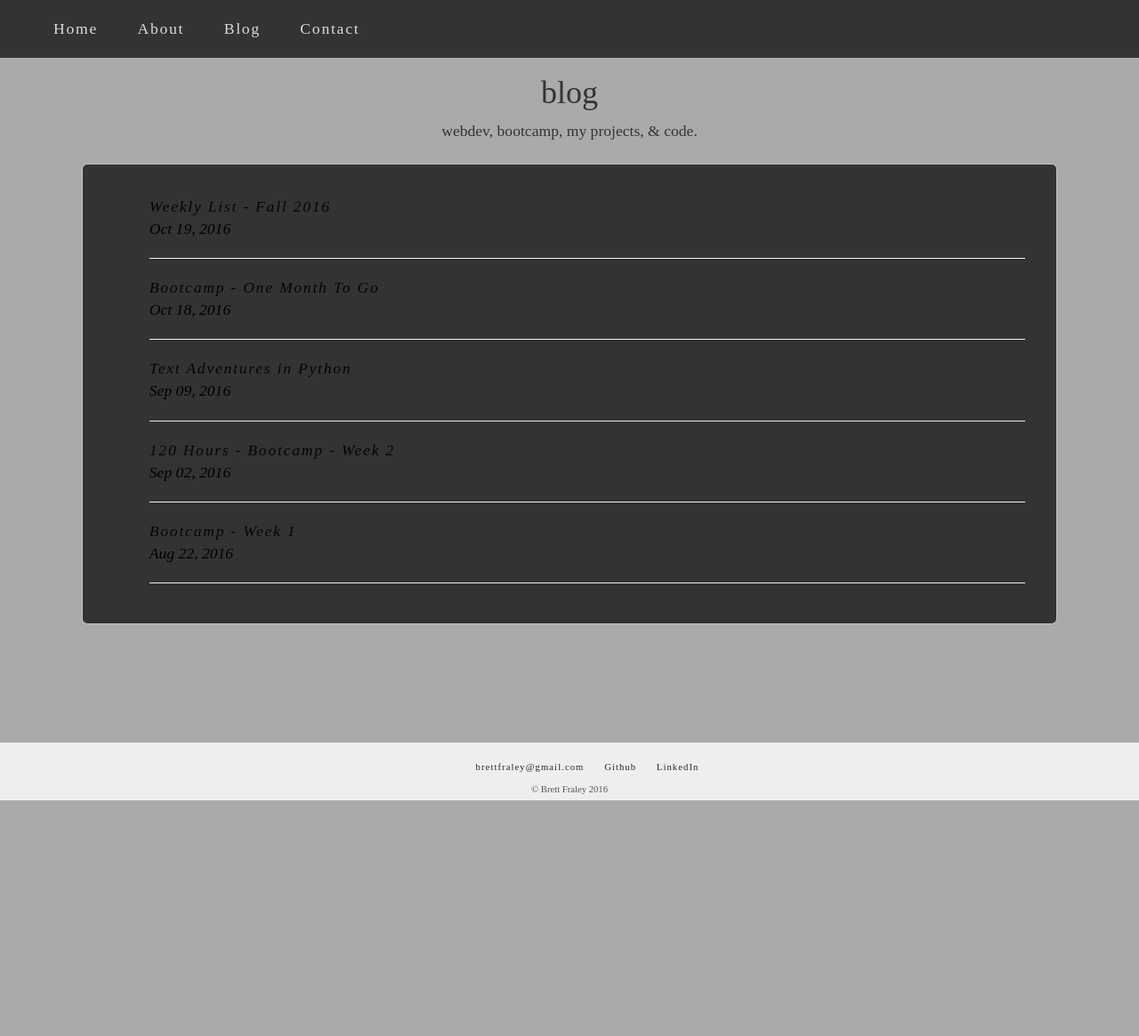
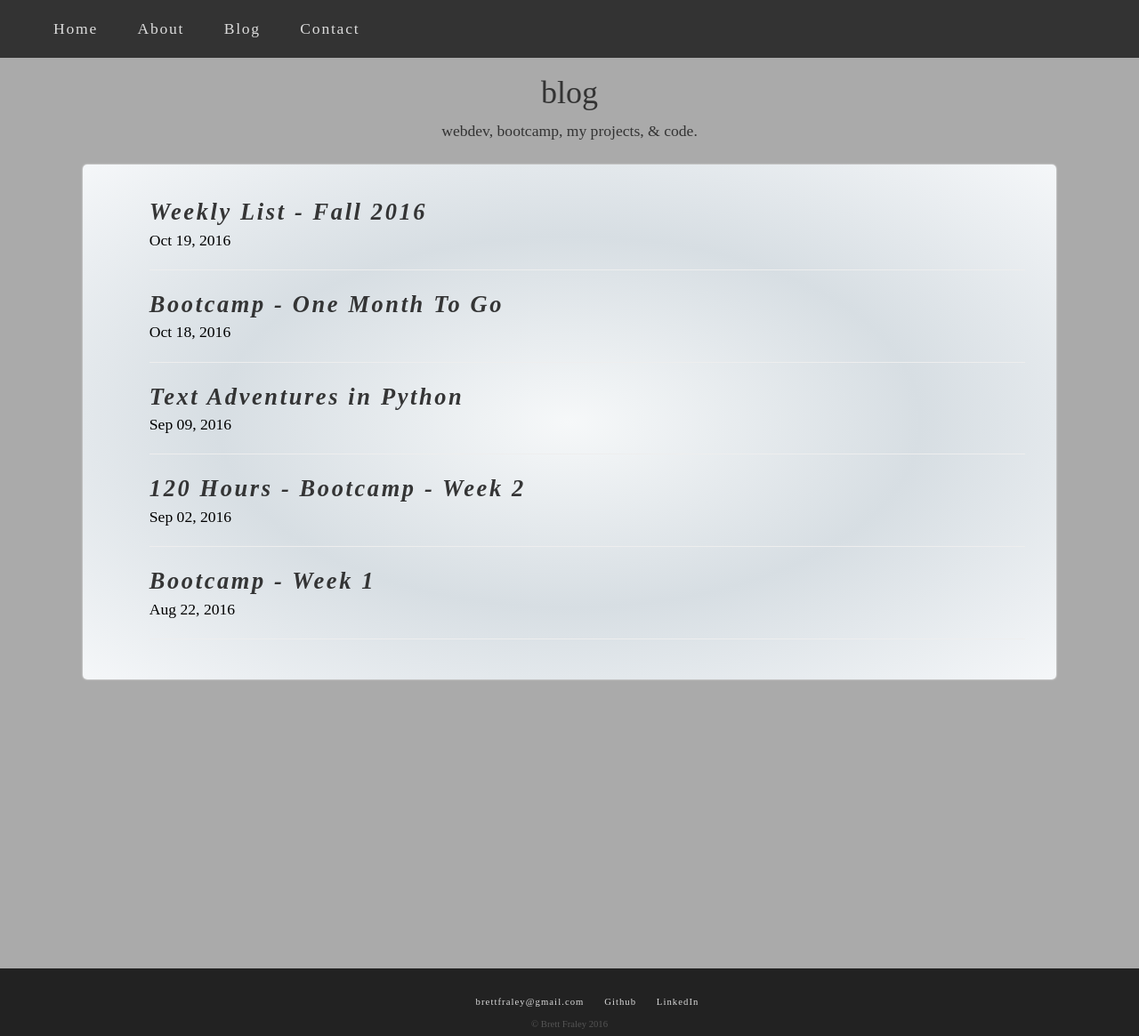
Before and after one commit to bFraley/bFraley.github.io, a Jekyll site: the page built from blog.html, in a window 1280 px wide. Shown: the whole page at 89% size. Built offline with Jekyll 4.4.1, drawn with Linux system fonts in a browser that asks for light colours; nearby versions of some CDN libraries; some web fonts are replaced; before the commit the page ends 926 px from its top, so only the background shows below that.

Commit message:
blog style improvements

```diff
--- a/blog.html
+++ b/blog.html
@@ -6,11 +6,11 @@
 <h1>blog</h1>
 <p>webdev, bootcamp, my projects, &amp; code.</p>
 
-<article class="blog-list">
+<article class="home-article blog-list">
     <ul>
         {% for post in site.posts %}
         <li>
-            <a href="{{ post.url }}">{{ post.title }}</a>
+            <a class = "blog-list-title" href="{{ post.url }}">{{ post.title }}</a>
             <span>{{ post.date | date: "%b %d, %Y" }}</span>
             <hr>
         </li>
--- a/styles.css
+++ b/styles.css
@@ -29,14 +29,14 @@
 }
 
 footer {
-    position:fixed;
-    bottom:0;
+    /*position:fixed;
+    bottom:0;*/
     width: 100%;
     margin: 100px 0px 0px 0px;
-    padding:20px 0px 5px 0px;
-    color: #fff;
+    padding:30px 0px 5px 0px;
+    color: #000;
     font-size: 8pt;
-    background-color: #eee;
+    background-color: #222;
     color: #555;
     text-align: center;
 }
@@ -72,7 +72,7 @@
     width:95%;
     margin:auto;
     text-align:center;
-    padding-bottom: 200px
+    padding-bottom: 200px;
 }
 
 #brettfraley-photo {
@@ -177,7 +177,7 @@
 }
 
 /* header gradient */
-header {
+header, .blog-list {
     background: #f6f8f9;
     background: -moz-radial-gradient(center, ellipse cover,  #f6f8f9 0%, #d7dee3 51%, #f5f7f9 100%);
     background: -webkit-radial-gradient(center, ellipse cover,  #f6f8f9 0%,#d7dee3 51%,#f5f7f9 100%);
@@ -188,7 +188,6 @@
 .blog-list {
    width:90%;
    max-width:1200px;
-   background-color:#333;
    color:#333;
 }
 
@@ -199,8 +198,12 @@
 
 .blog-list span {
     color:#000;
-    font-style:italic;
     display:block;
+}
+
+.blog-list-title {
+    font-size:1.5em;
+    text-decoration:underline;
 }
 
 .social-links {
@@ -209,6 +212,7 @@
 
 .social-links a {
     color:#111
+    padding:10px;
 }
 
 .social-links a:hover {
```
Also changed, not shown: _posts/2016-09-9-textadventure.md (+1 -1 lines), _posts/2016-10-19-weekly-list.md (+1 -1 lines), 2 other files.
